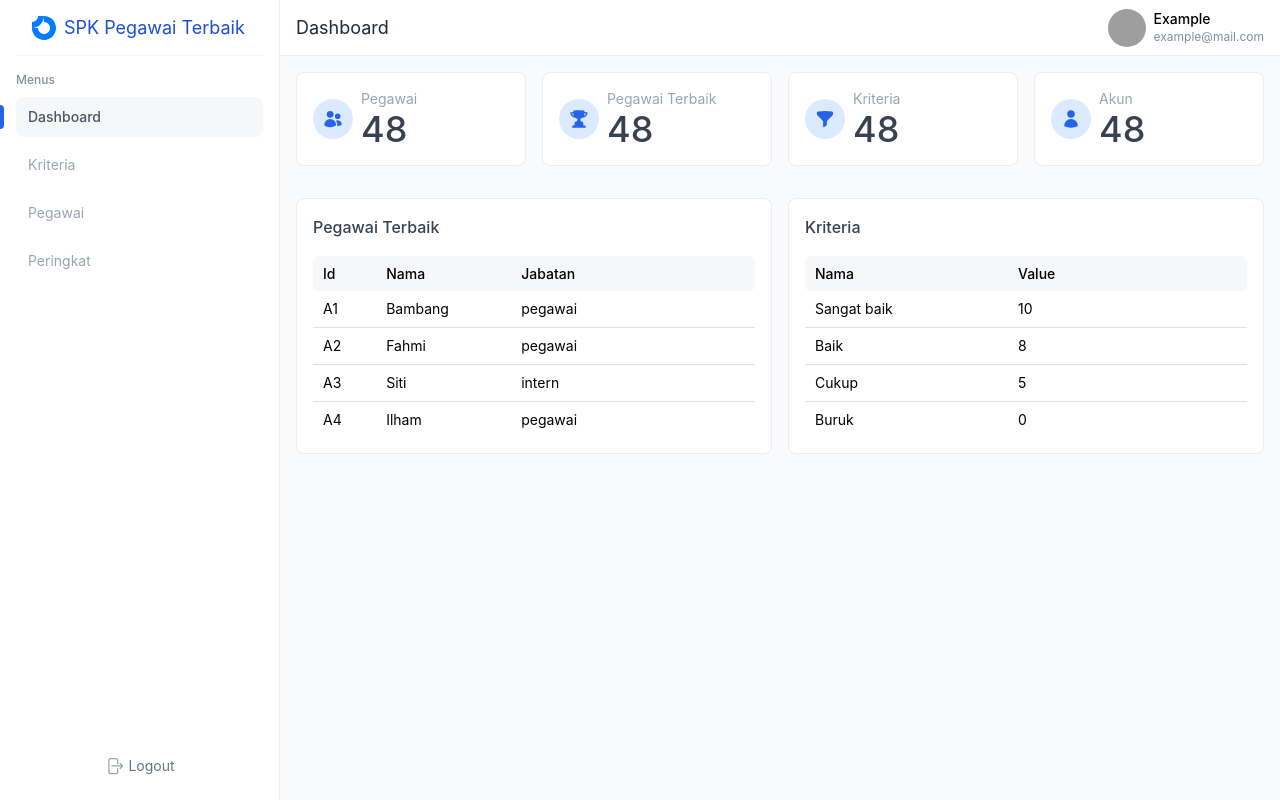
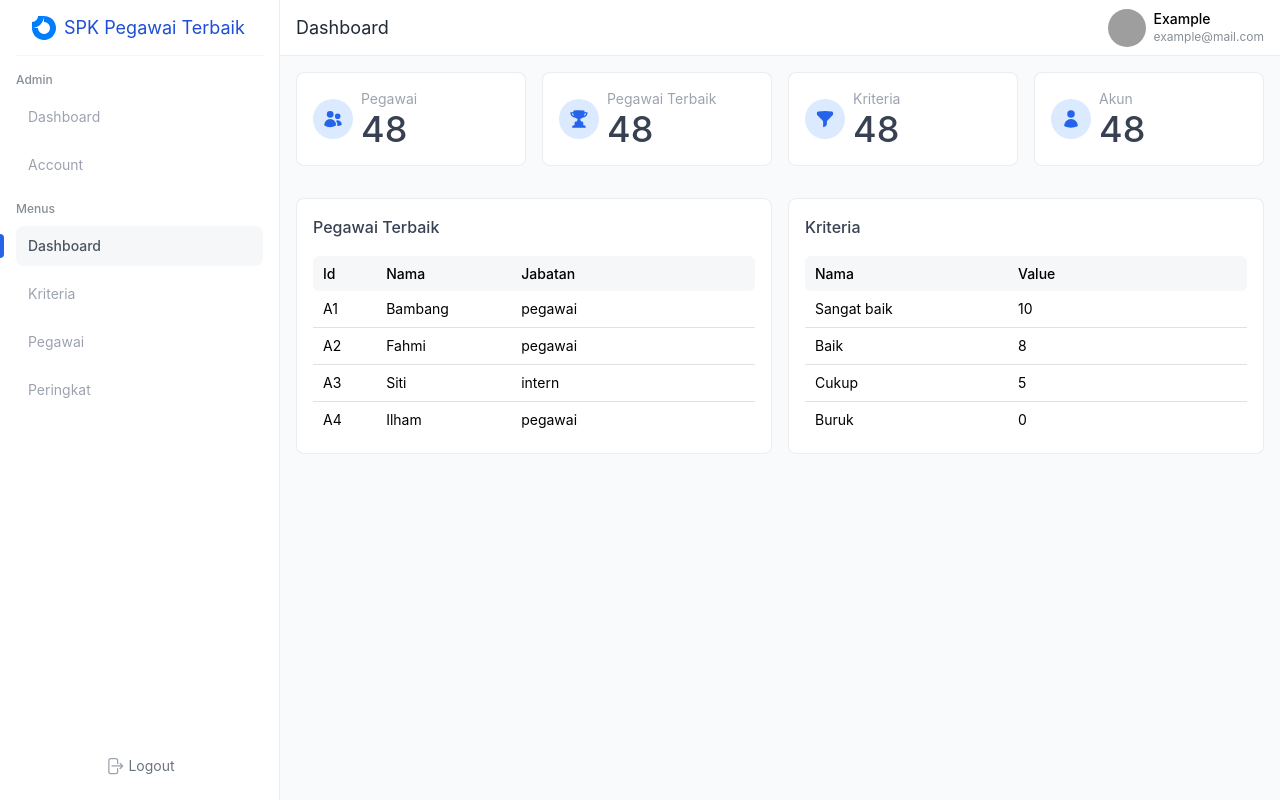
Before and after one commit to mmulyana/spk-frontend, a React (Vite) app: page /dashboard in a window 1280 px wide. Built offline with nearby package versions, Linux system fonts and the light colour scheme; grey boxes are pictures that could not be loaded.

Commit message:
feat: add adminMenus

```diff
--- a/src/components/sidebar/index.jsx
+++ b/src/components/sidebar/index.jsx
@@ -4,6 +4,11 @@ import { Link, matchPath } from 'react-router-dom'
 import { PATH } from '../../utils/constant/_path'
 import { ArrowRightStartOnRectangleIcon } from '@heroicons/react/24/solid'
 import Logo from '../logo'
+
+const AdminMenus = [
+  { label: 'Dashboard', path: PATH.DASHBOARD_ADMIN },
+  { label: 'Account', path: PATH.DASHBOARD_ADMIN_ACCOUNT },
+]
 
 const MainMenu = [
   { label: 'Dashboard', path: PATH.DASHBOARD },
@@ -48,6 +53,14 @@ export default function Sidebar() {
       <div className='mt-4'>
         <Group justify='space-between' className='mb-2'>
           <Text size='xs' fw={500} c='dimmed'>
+            Admin
+          </Text>
+        </Group>
+        <div className='flex flex-col gap-2'>{renderMenu(AdminMenus)}</div>
+      </div>
+      <div className='mt-4'>
+        <Group justify='space-between' className='mb-2'>
+          <Text size='xs' fw={500} c='dimmed'>
             Menus
           </Text>
         </Group>
```
